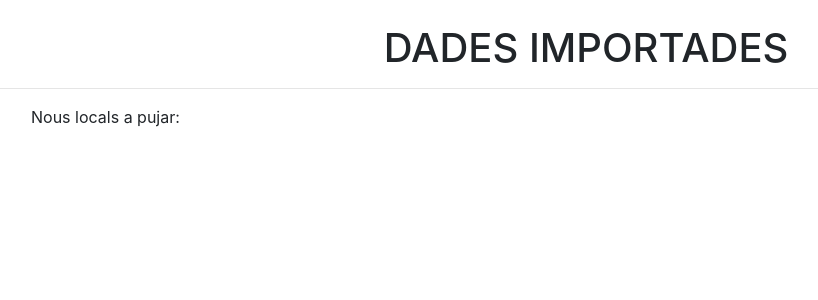
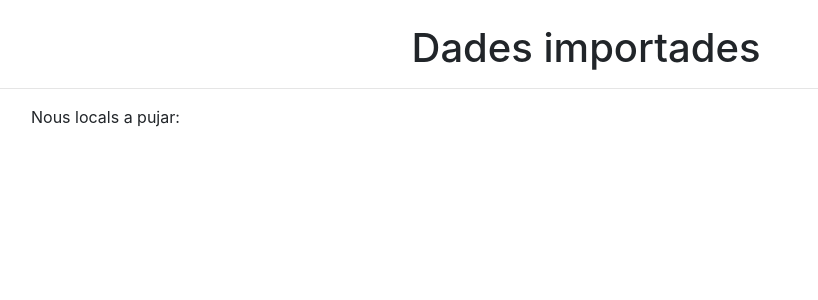
Before and after one commit to cescFT/TFG_GeoInfoSystem, a Django app: template GeoInfoSystem/templates/motorImportacio/dadesImportades.html in a window 1280 px wide. Shown: the part 89-389 px from the top of the page, without its empty margins (54-872 px from the left). Run offline with Django 3.2, Linux system fonts and the light colour scheme; the template is opened without the code that fills it, so the values that code supplies are empty; some libraries are stand-ins or nearby versions.

Commit message:
master: changed h1 in dadesImportades.html.

```diff
--- a/GeoInfoSystem/templates/motorImportacio/dadesImportades.html
+++ b/GeoInfoSystem/templates/motorImportacio/dadesImportades.html
@@ -94,7 +94,7 @@
         </div>
     </div>
     <br>
-    <h1 class="text-center">DADES IMPORTADES</h1>
+    <h1 class="text-center">Dades importades</h1>
     <hr>
     <div class="container">
         <div>
```
